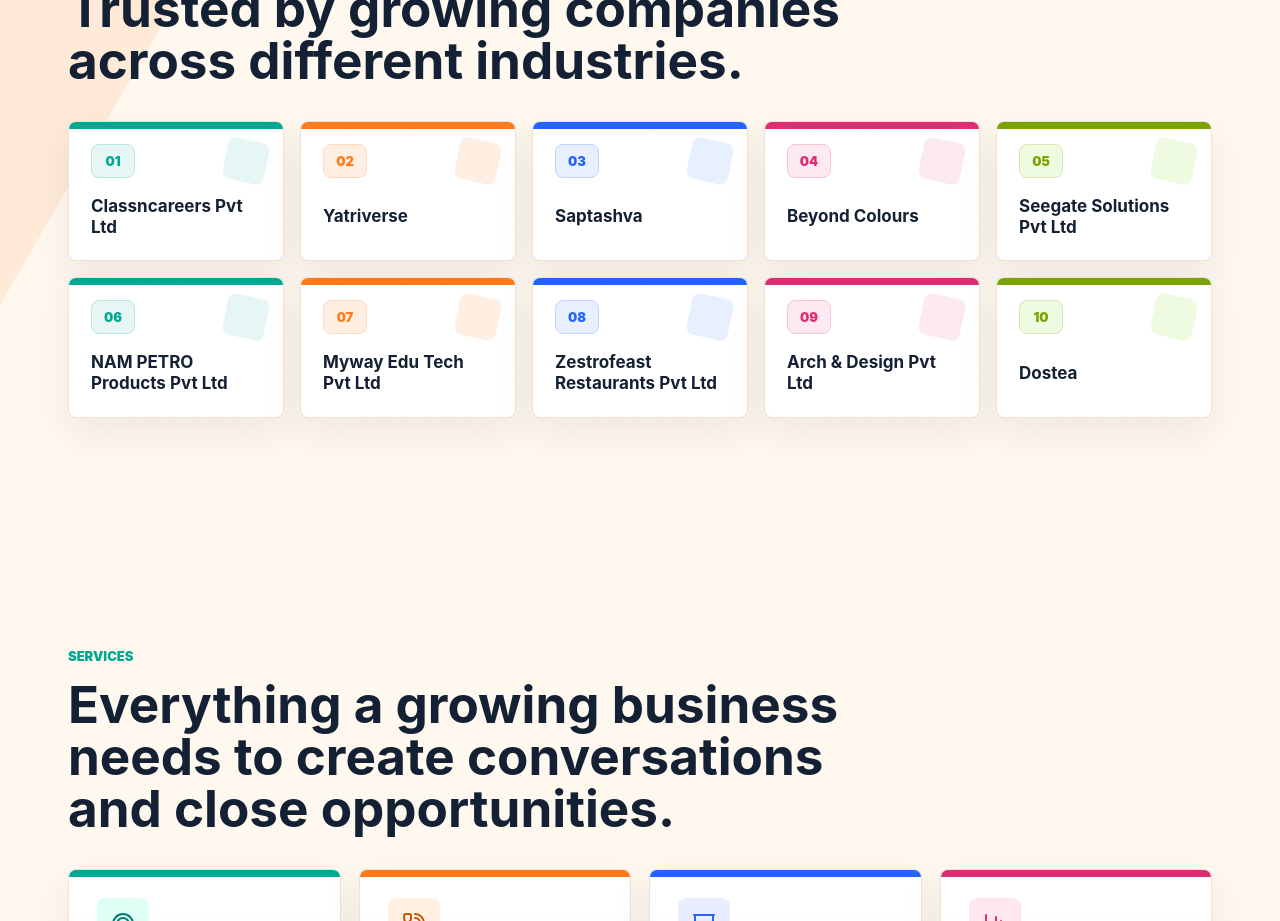
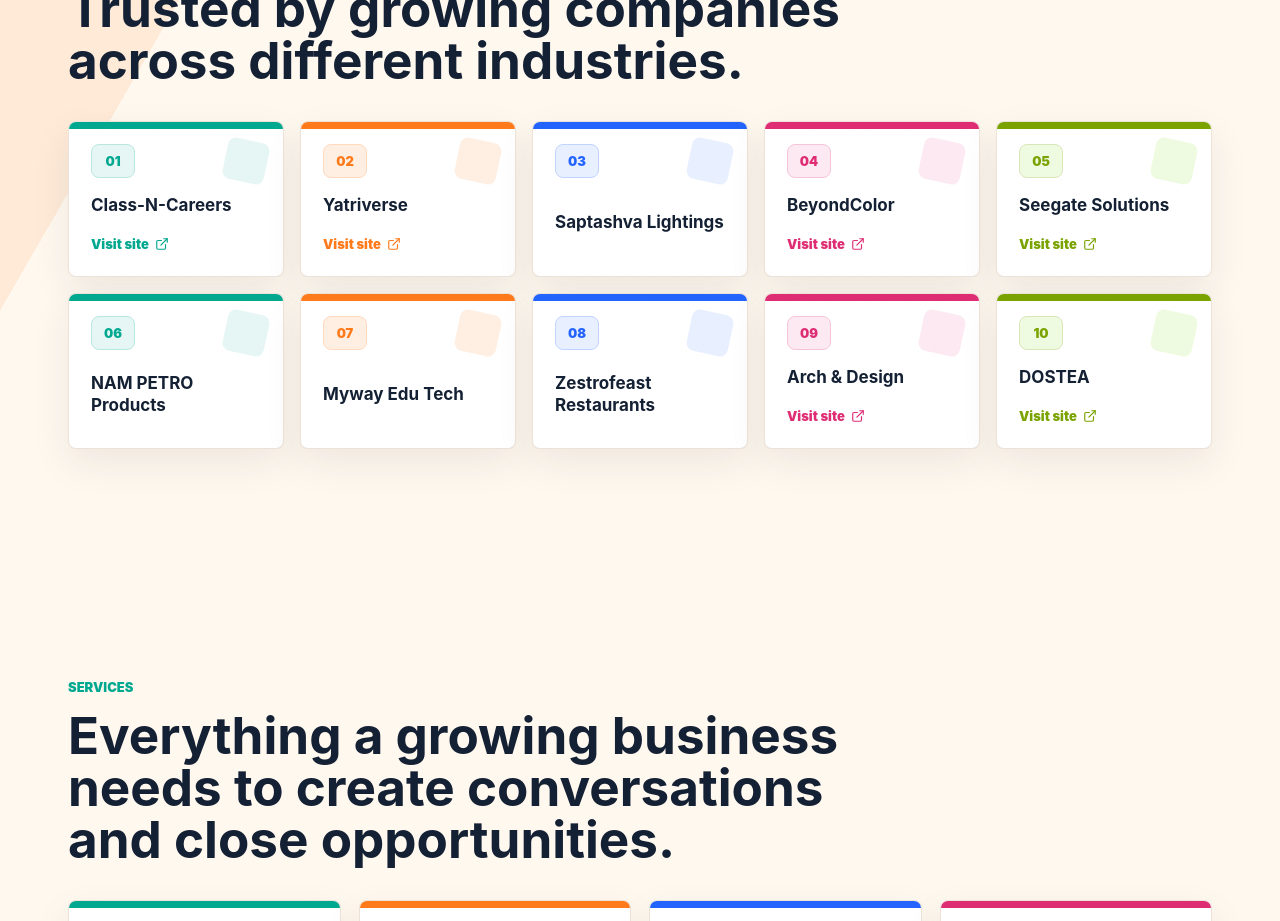
Before and after one commit to parvezmhmmd/ijet-marketing-solutions, a React (Vite) app: page / in a window 1280 px wide. Shown: the part 1420-2341 px from the top of the page. Built offline with nearby package versions, Linux system fonts and the light colour scheme.

Commit message:
Update client names and links

```diff
--- a/src/main.jsx
+++ b/src/main.jsx
@@ -7,6 +7,7 @@
   CheckCircle2,
   ChevronDown,
   ClipboardList,
+  ExternalLink,
   GraduationCap,
   Handshake,
   LineChart,
@@ -81,16 +82,16 @@
 ];
 
 const clients = [
-  "Classncareers Pvt Ltd",
-  "Yatriverse",
-  "Saptashva",
-  "Beyond Colours",
-  "Seegate Solutions Pvt Ltd",
-  "NAM PETRO Products Pvt Ltd",
-  "Myway Edu Tech Pvt Ltd",
-  "Zestrofeast Restaurants Pvt Ltd",
-  "Arch & Design Pvt Ltd",
-  "Dostea"
+  { name: "Class-N-Careers", url: "https://www.classncareers.com/" },
+  { name: "Yatriverse", url: "https://yatriverse.in/" },
+  { name: "Saptashva Lightings" },
+  { name: "BeyondColor", url: "https://beyondcolor.in/" },
+  { name: "Seegate Solutions", url: "http://www.seegatesolutions.com/" },
+  { name: "NAM PETRO Products" },
+  { name: "Myway Edu Tech" },
+  { name: "Zestrofeast Restaurants" },
+  { name: "Arch & Design", url: "https://archndesigns.com/" },
+  { name: "DOSTEA", url: "https://dostea.in/" }
 ];
 
 const process = [
@@ -229,10 +230,18 @@
           </div>
           <div className="clients-grid" aria-label="IJET clients">
             {clients.map((client, index) => (
-              <article className="client-card" key={client}>
+              <a
+                className={client.url ? "client-card has-link" : "client-card"}
+                href={client.url}
+                key={client.name}
+                rel="noreferrer"
+                target={client.url ? "_blank" : undefined}
+                aria-label={client.url ? `Visit ${client.name} website` : client.name}
+              >
                 <span>{String(index + 1).padStart(2, "0")}</span>
-                <strong>{client}</strong>
-              </article>
+                <strong>{client.name}</strong>
+                {client.url && <small>Visit site <ExternalLink size={14} /></small>}
+              </a>
             ))}
           </div>
         </section>
--- a/src/styles.css
+++ b/src/styles.css
@@ -529,8 +529,8 @@
   border-radius: 8px;
   box-shadow: 0 14px 38px rgba(20, 32, 51, 0.08);
   display: grid;
-  gap: 18px;
-  min-height: 138px;
+  gap: 14px;
+  min-height: 156px;
   overflow: hidden;
   padding: 22px;
   position: relative;
@@ -559,7 +559,7 @@
   width: 42px;
 }
 
-.client-card:hover {
+.client-card.has-link:hover {
   border-color: color-mix(in srgb, var(--client-accent) 34%, white);
   box-shadow: 0 22px 56px rgba(20, 32, 51, 0.13);
   transform: translateY(-4px);
@@ -585,6 +585,17 @@
   color: var(--ink);
   font-size: 17px;
   line-height: 1.25;
+  position: relative;
+  z-index: 1;
+}
+
+.client-card small {
+  align-items: center;
+  color: var(--client-accent);
+  display: inline-flex;
+  font-size: 13px;
+  font-weight: 900;
+  gap: 6px;
   position: relative;
   z-index: 1;
 }
```
